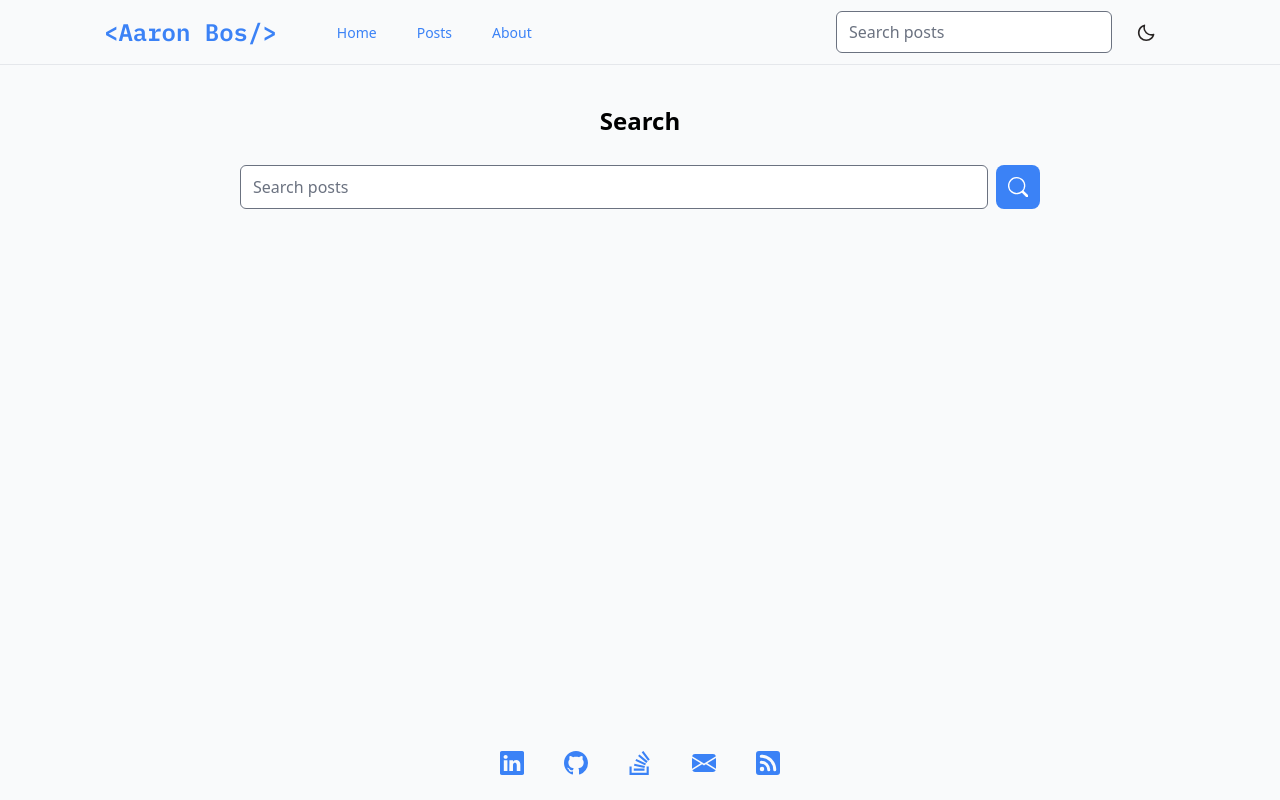
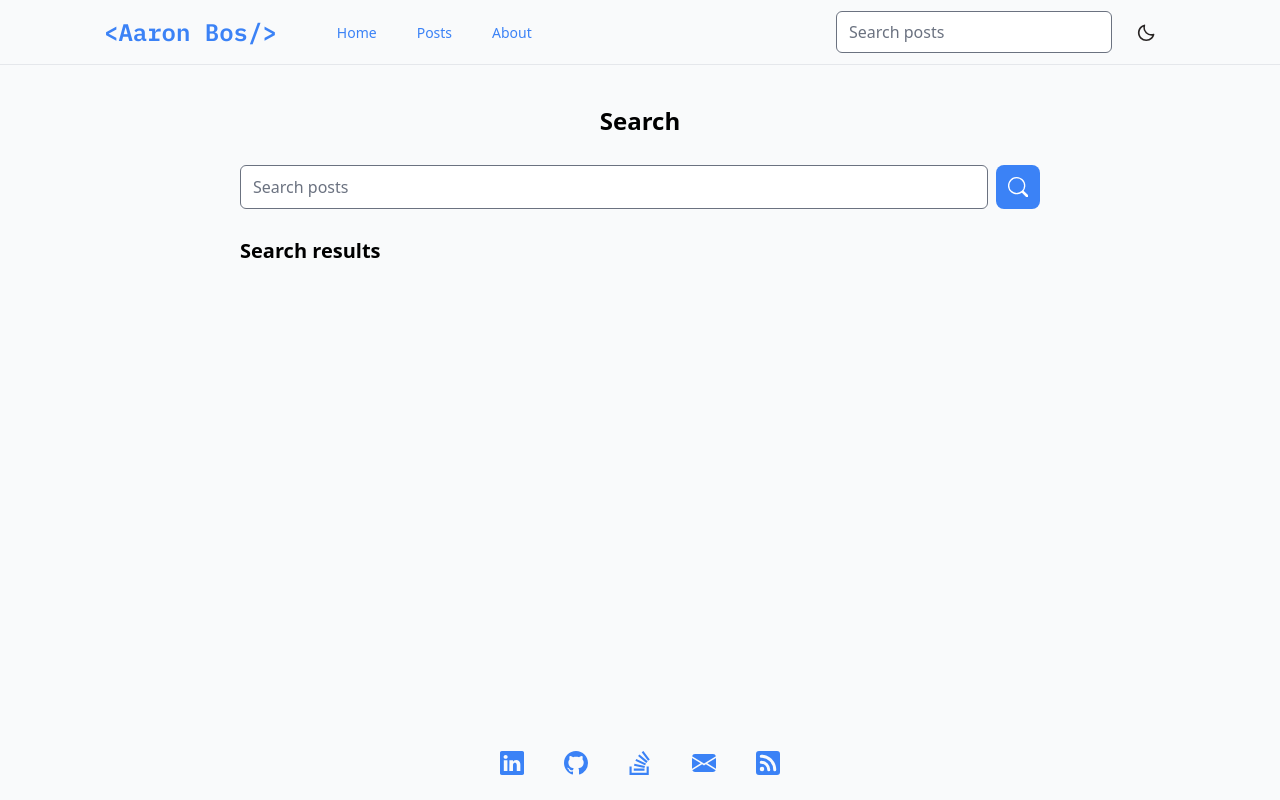
Before and after one commit to aaronmbos/personal-site, a Next.js app: page /search in a window 1280 px wide. Built offline with nearby package versions, Linux system fonts and the light colour scheme.

Commit message:
Account for error state correctly

```diff
--- a/pages/search.tsx
+++ b/pages/search.tsx
@@ -107,7 +107,11 @@ export default function Search() {
               Searching for posts
               <LoadingSpinner />
             </div>
-          ) : data?.length ?? 0 > 0 ? (
+          ) : error ? (
+            <div className="text-center my-2 text-red-500 dark:text-red-300">
+              {error.message}
+            </div>
+          ) : (
             <div>
               <h3 className="text-xl font-bold my-2">Search results</h3>
               <div>
@@ -131,12 +135,6 @@ export default function Search() {
                 })}
               </div>
             </div>
-          ) : (
-            (error?.length ?? 0) > 0 && (
-              <div className="text-center my-2 text-red-500 dark:text-red-300">
-                {error.message}
-              </div>
-            )
           )}
         </div>
       </Layout>
```
